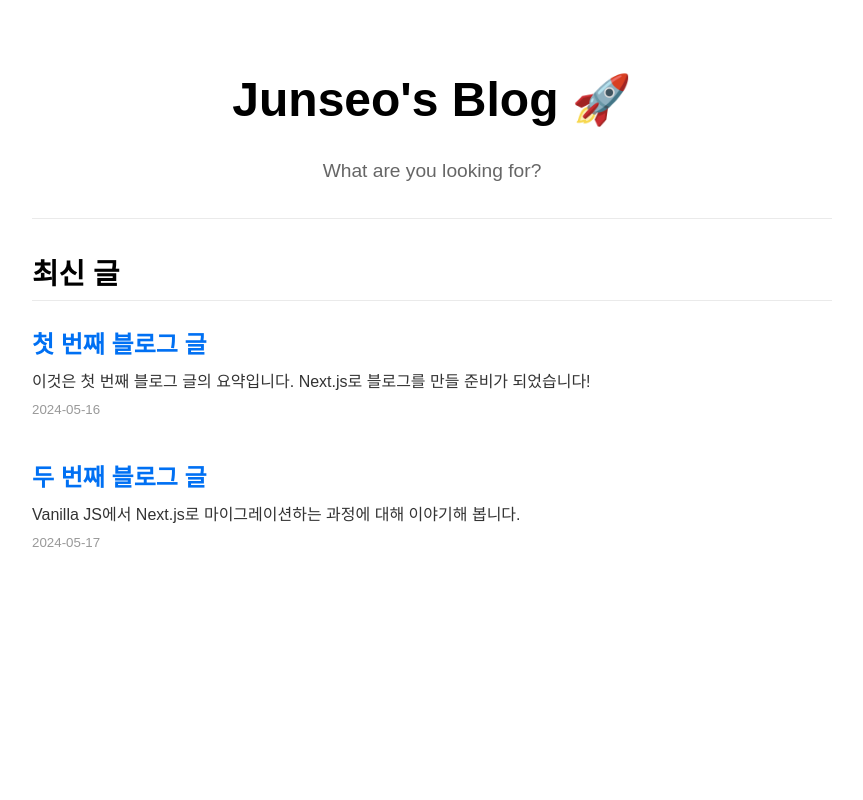
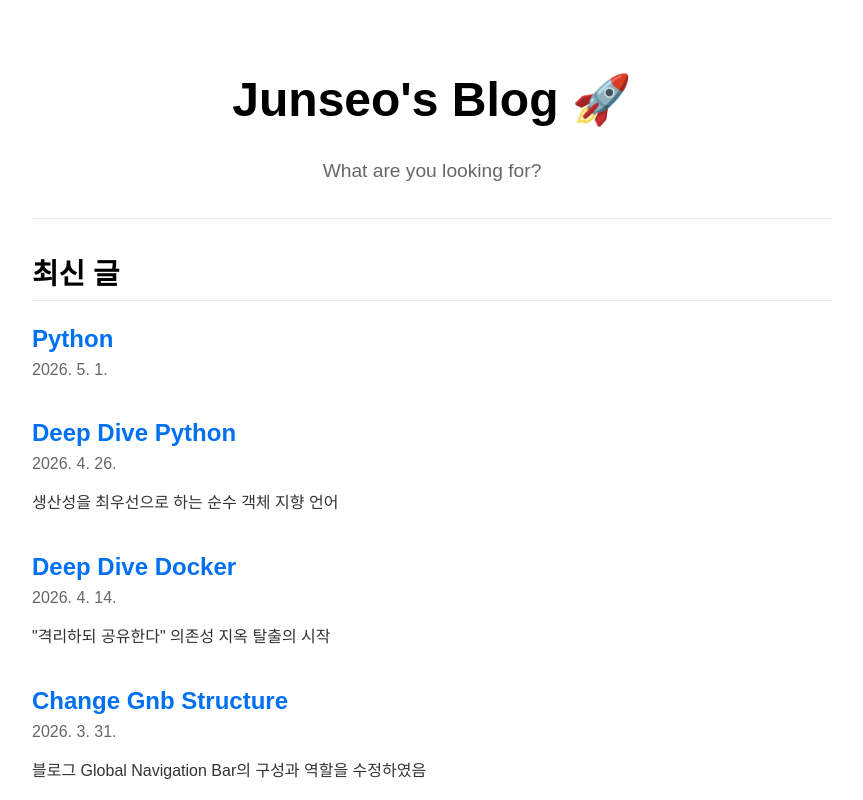
Before and after one commit to Junsesoon/junsesoon.github.io, a Next.js app: page / in a window 1280 px wide. Shown: the top 800 px of the page, without its empty margins (208-1071 px from the left). Built offline with nearby package versions, Linux system fonts and the light colour scheme.

Commit message:
Implement: blog home rendering logic

```diff
--- a/package.json
+++ b/package.json
@@ -6,9 +6,12 @@
     "lint": "next lint"
   },
   "dependencies": {
+    "gray-matter": "^4.0.3",
     "next": "^16.2.6",
     "react": "^19.2.6",
-    "react-dom": "^19.2.6"
+    "react-dom": "^19.2.6",
+    "remark": "^15.0.1",
+    "remark-html": "^16.0.1"
   },
   "devDependencies": {
     "@types/node": "^25.7.0",
--- a/src/app/page.tsx
+++ b/src/app/page.tsx
@@ -1,22 +1,67 @@
 import Link from 'next/link';
+import fs from 'fs';
+import path from 'path';
+import { Dirent } from 'fs';
+import matter from 'gray-matter';
 
-// 임시 블로그 게시물 데이터
-const posts = [
-  {
-    slug: 'first-post',
-    title: '첫 번째 블로그 글',
-    excerpt: '이것은 첫 번째 블로그 글의 요약입니다. Next.js로 블로그를 만들 준비가 되었습니다!',
-    date: '2024-05-16',
-  },
-  {
-    slug: 'second-post',
-    title: '두 번째 블로그 글',
-    excerpt: 'Vanilla JS에서 Next.js로 마이그레이션하는 과정에 대해 이야기해 봅니다.',
-    date: '2024-05-17',
-  },
-];
+interface Post {
+  slug: string;
+  title: string;
+  summary: string;
+  date: string;
+  excerpt: string;
+}
+
+const getPosts = (): Post[] => {
+  const postsBaseDirectory = path.join(process.cwd(), 'public', 'posts');
+
+  // Helper function to recursively get all markdown files and their slugs
+  function getAllMarkdownFiles(dir: string, baseDir: string): { filePath: string; slug: string }[] {
+    let results: { filePath: string; slug: string }[] = [];
+    // 디렉터리가 존재하지 않으면 빈 배열을 반환하여 오류를 방지합니다.
+    if (!fs.existsSync(dir)) {
+      console.error(`Directory not found: ${dir}`);
+      return [];
+    }
+    const files: Dirent[] = fs.readdirSync(dir, { withFileTypes: true });
+
+    for (const file of files) {
+      const fullPath = path.join(dir, file.name);
+      if (file.isDirectory()) {
+        results = results.concat(getAllMarkdownFiles(fullPath, baseDir));
+      } else if (file.isFile() && file.name.endsWith('.md')) {
+        const relativePath = path.relative(baseDir, fullPath);
+        // Windows 경로 구분자(\)를 /로 통일합니다.
+        const slug = relativePath.replace(/\\/g, '/').replace(/\.md$/, '');
+        results.push({ filePath: fullPath, slug });
+      }
+    }
+    return results;
+  }
+
+const allMarkdownFiles = getAllMarkdownFiles(postsBaseDirectory, postsBaseDirectory);
+
+const posts = allMarkdownFiles.map(({ filePath, slug }) => {
+    const fileContents = fs.readFileSync(filePath, 'utf8');
+    const { data } = matter(fileContents);
+
+    // 슬러그의 마지막 부분을 기반으로 제목을 생성합니다 (예: 'knowledge/docker' -> 'Docker')
+    const title = slug.split('/').pop()?.split('-').map((word) => word.charAt(0).toUpperCase() + word.slice(1)).join(' ') || slug;
+
+    return {
+      slug,
+      title,
+      excerpt: data.summary || '', // frontmatter에 summary가 없는 경우를 대비
+      date: data['start date'] || '', // frontmatter에 'start date'가 없는 경우를 대비
+    };
+  }).filter(post => post.date); // 날짜가 없는 게시물은 목록에서 제외합니다.
+
+  // 최신 날짜 순으로 정렬합니다.
+  return posts.sort((a, b) => (new Date(b.date) > new Date(a.date) ? 1 : -1));
+};
 
 export default function Home() {
+  const posts = getPosts();
   return (
     <main style={{ padding: '2rem', maxWidth: '800px', margin: '0 auto', fontFamily: 'sans-serif' }}>
       <header style={{ borderBottom: '1px solid #eaeaea', paddingBottom: '1rem', marginBottom: '2rem', textAlign: 'center' }}>
@@ -30,13 +75,15 @@ export default function Home() {
             <li key={post.slug} style={{ marginBottom: '2.5rem' }}>
               <Link href={`/blog/${post.slug}`} style={{ textDecoration: 'none' }}>
                 <h3 style={{ fontSize: '1.5rem', color: '#0070f3', marginBottom: '0.5rem' }}>{post.title}</h3>
+                <p style={{ color: '#666', margin: '0.5rem 0' }}>
+                  {new Date(post.date).toLocaleDateString('ko-KR')}
+                </p>
+                <p style={{ color: '#333' }}>{post.excerpt}</p>
               </Link>
-              <p style={{ color: '#333', margin: '0 0 0.5rem 0' }}>{post.excerpt}</p>
-              <small style={{ color: '#999' }}>{post.date}</small>
             </li>
           ))}
         </ul>
       </section>
     </main>
-  )
+  );
 }
```
Also changed, not shown: public/posts/readme.md (added), 1 other file (tests, documents, lock files or other folders).
